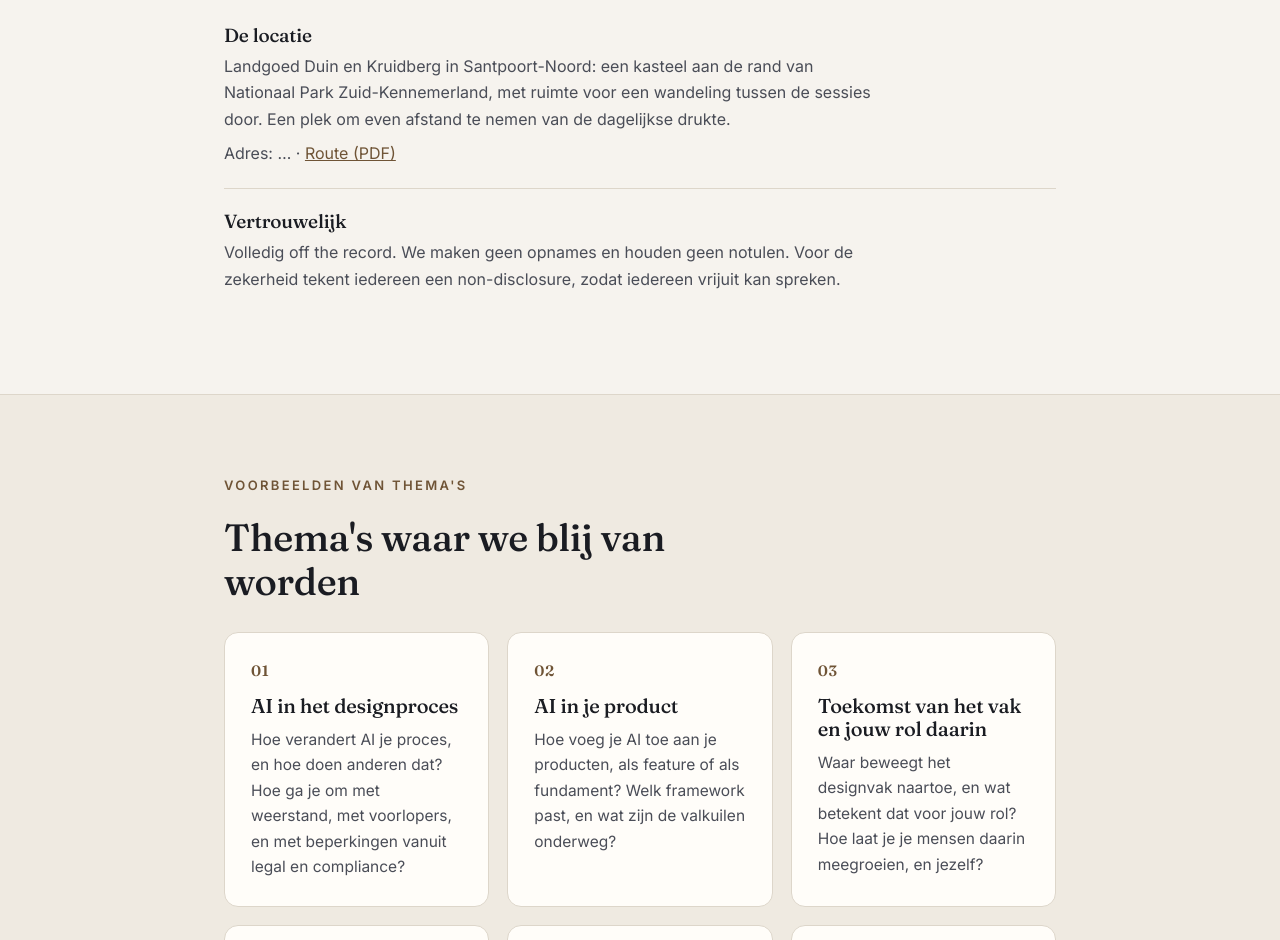
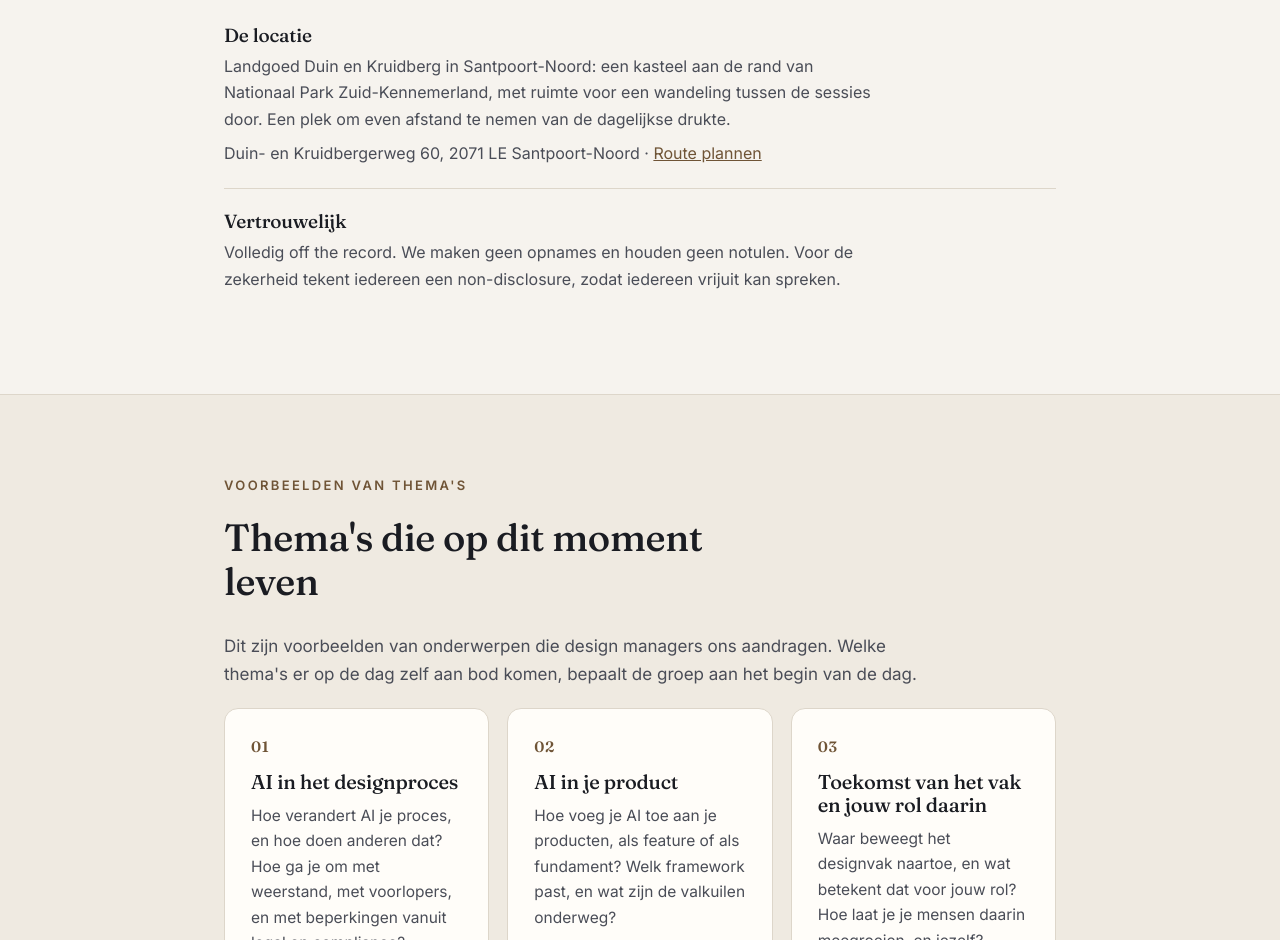
Before and after one commit to groenjoris/design-leaders-xchange, a website: page index.html in a window 1280 px wide. Shown: the part 4523-5463 px from the top of the page. Drawn offline with Linux system fonts and the light colour scheme.

Commit message:
NL: adres landgoed met routelink, thema's 'die op dit moment leven' met toelichting
Co-Authored-By: Claude Opus 5.5 <noreply@anthropic.com>

```diff
--- a/index.html
+++ b/index.html
@@ -354,8 +354,7 @@
       <div class="item">
         <h3>De locatie</h3>
         <p>Landgoed Duin en Kruidberg in Santpoort-Noord: een kasteel aan de rand van Nationaal Park Zuid-Kennemerland, met ruimte voor een wandeling tussen de sessies door. Een plek om even afstand te nemen van de dagelijkse drukte.</p>
-        <!-- TODO: adres invullen en routebeschrijving-PDF koppelen -->
-        <p>Adres: … · <a href="#">Route (PDF)</a></p>
+        <p>Duin- en Kruidbergerweg 60, 2071&nbsp;LE Santpoort-Noord · <a href="https://www.google.com/maps/dir/?api=1&amp;destination=Duin-+en+Kruidbergerweg+60,+2071+LE+Santpoort-Noord" target="_blank" rel="noopener">Route plannen</a></p>
       </div>
       <div class="item">
         <h3>Vertrouwelijk</h3>
@@ -368,7 +367,8 @@
 <section class="alt">
   <div class="wrap">
     <div class="eyebrow">Voorbeelden van thema's</div>
-    <h2>Thema's waar we blij van worden</h2>
+    <h2>Thema's die op dit moment leven</h2>
+    <p>Dit zijn voorbeelden van onderwerpen die design managers ons aandragen. Welke thema's er op de dag zelf aan bod komen, bepaalt de groep aan het begin van de dag.</p>
     <div class="grid three">
       <div class="card">
         <span class="num">01</span>
```
